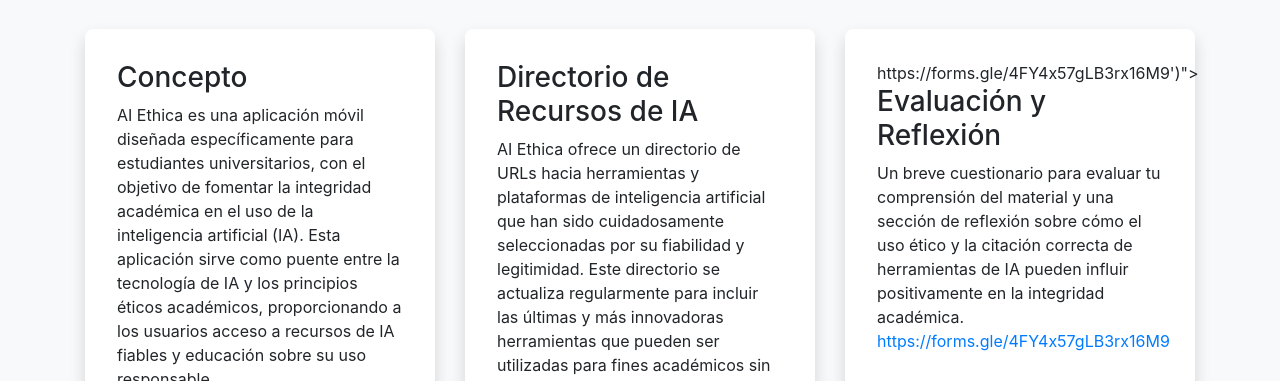
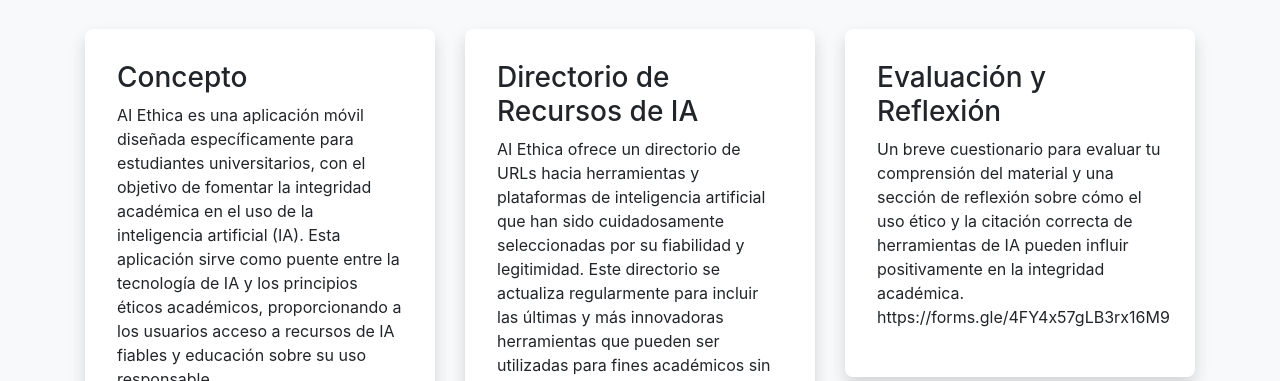
Before and after one commit to proyectoiaetica/ia, a plain HTML site: page index.html in a window 1280 px wide. Shown: the part 419-800 px from the top of the page. Drawn offline with nearby package versions, Linux system fonts and the light colour scheme; some packages are replaced by stand-ins of ours; a script that the page names is missing.

Commit message:
Update index.html

```diff
--- a/index.html
+++ b/index.html
@@ -117,9 +117,9 @@
                 </div>
 
                 <div class="col-md-4 mb-4">
-                    <div class="feature-box" onclick="showAlert('Evaluación y Reflexión', 'Un breve cuestionario para evaluar tu comprensión del material y una sección de reflexión sobre cómo el uso ético y la citación correcta de herramientas de IA pueden influir positivamente en la integridad académica. <a href=\"https://forms.gle/4FY4x57gLB3rx16M9\" target=\"_blank\">https://forms.gle/4FY4x57gLB3rx16M9</a>')">
+                    <div class="feature-box" onclick="showAlert('Evaluación y Reflexión', 'Un breve cuestionario para evaluar tu comprensión del material y una sección de reflexión sobre cómo el uso ético y la citación correcta de herramientas de IA pueden influir positivamente en la integridad académica. https://forms.gle/4FY4x57gLB3rx16M9')">
                         <h3>Evaluación y Reflexión</h3>
-                        <p>Un breve cuestionario para evaluar tu comprensión del material y una sección de reflexión sobre cómo el uso ético y la citación correcta de herramientas de IA pueden influir positivamente en la integridad académica. <a href="https://forms.gle/4FY4x57gLB3rx16M9" target="_blank">https://forms.gle/4FY4x57gLB3rx16M9</a></p>
+                        <p>Un breve cuestionario para evaluar tu comprensión del material y una sección de reflexión sobre cómo el uso ético y la citación correcta de herramientas de IA pueden influir positivamente en la integridad académica. https://forms.gle/4FY4x57gLB3rx16M9</p>
                     </div>
                 </div>
 
```
